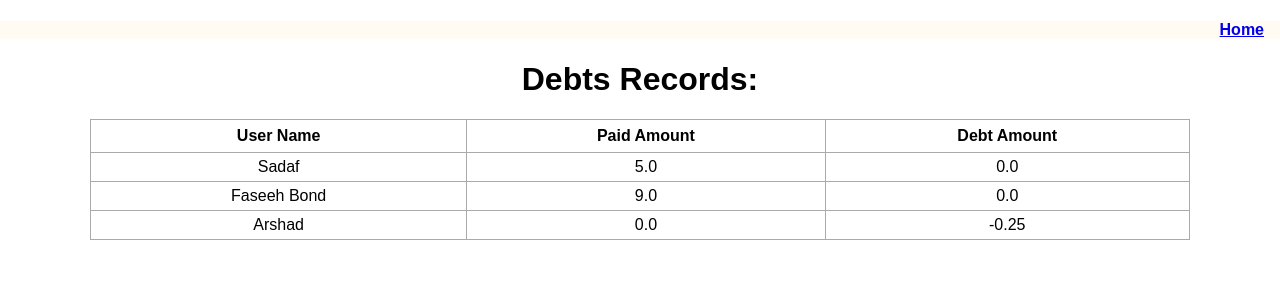
After one commit to Syed-Mohd-Hubab/Basic-Library-Management-System-, a Flask app: page /debts in a window 1280 px wide. The commit adds this page. Shown: the top 300 px of the page. Run offline with Flask 2, Linux system fonts and the light colour scheme; data comes from the database, SQL or seed files in the repository; both versions use the stored data as it was after the commit.

Commit message:
added transactions

```diff
--- a/app.py
+++ b/app.py
@@ -1,11 +1,13 @@
 from flask import Flask, render_template, request, redirect
 from flask_sqlalchemy import SQLAlchemy
 from datetime import datetime
-import jinja2
 
 app = Flask(__name__)
 app.config['SQLALCHEMY_DATABASE_URI'] = 'sqlite:///test.db'
-app.config['SQLALCHEMY_BINDS'] = {  'two':'sqlite:///users.db'  }
+app.config['SQLALCHEMY_BINDS'] = {
+                                    'two':'sqlite:///users.db',
+                                    'three':'sqlite:///transactions.db'
+                            }
 
 db = SQLAlchemy(app)
 
@@ -26,6 +28,13 @@ class usersDB(db.Model):
     book_assigned = db.Column(db.Integer, default=0)
     book_assigned_date = db.Column(db.DateTime, default=None)
 
+class transactionsDB(db.Model):
+    __bind_key__ = 'three'
+    transactionID = db.Column(db.Integer, primary_key = True)
+    userID = db.Column(db.Integer)
+    bookID = db.Column(db.Integer)
+    paid = db.Column(db.Float)
+    debt = db.Column(db.Float)
 
 @app.route('/', methods=['GET'])
 def index():
@@ -148,12 +157,41 @@ def returnbook(bookid):
         user = usersDB.query.get_or_404(user_id)
         user.book_assigned = 0
         user.book_assigned_date = None
+        payment = request.form['payment']
+        amount_due = request.form['amount_due']
+        bal = float(payment) - float(amount_due)
+        new_transaction = transactionsDB(userID=user_id, bookID=bookid, paid=payment, debt=bal)
         try:
+            db.session.add(new_transaction)
             db.session.commit()
             return redirect('/members')
         except Exception as e:
             return 'Couldnt return book from user:'+str(e)
 
+@app.route('/debts', methods=['GET'])
+def debts():
+    transactions = transactionsDB.query.all()
+    total_debts = {}
+    # try:
+    for t in transactions:
+        user_obj = {}
+        if t.userID in total_debts:
+            total_debts[t.userID]['debt'] += float(t.debt)
+            total_debts[t.userID]['paid'] += float(t.paid)
+        else:
+            user_obj['debt'] = float(t.debt)
+            user_obj['paid'] = float(t.paid)
+            total_debts[t.userID] = user_obj
+
+    for userid in total_debts.keys():
+        user = usersDB.query.get_or_404(userid)
+        total_debts[userid]['name'] = user.name
+    print('HERERE:')
+    print(total_debts)
+    # except Exception as e:
+    #     return 'err in debt:'+str(e)
+
+    return render_template('debts.html', total_debts=total_debts)
 
 if __name__ == "__main__":
     app.run(debug = True)
--- /dev/null
+++ b/templates/debts.html
@@ -0,0 +1,29 @@
+{% extends 'base.html' %}
+
+
+{% block head %}
+{% endblock %}
+
+{% block body %}
+<div class="bookscontent">
+    <h1 style="text-align:center;">Debts Records:</h1>
+    <table>
+        <tr>
+            <th>User Name</th>
+            <th>Paid Amount</th>
+            <th>Debt Amount</th>
+        </tr>
+        {% if total_debts|length > 0 %}
+        {% for id in total_debts.keys() %}
+            <tr>
+                <td>{{ total_debts[id]['name'] }}</td>
+                <td>{{ total_debts[id]['paid'] }}</td>
+                <td>{{ total_debts[id]['debt'] }}</td>
+            </tr>
+        {% endfor %}
+        {% endif %}
+    </table>
+</div>
+
+
+{% endblock %}
--- a/templates/index.html
+++ b/templates/index.html
@@ -18,6 +18,8 @@
         <a href="/members">Library Members</a>
         <br><br>
         <a href="/addmember">Add Members to the Library</a>
+        <br><br>
+        <a href="/debts">Check Members Debts</a>
     </div>
 
 {% endblock %}
```
Also changed, not shown: templates/users.html (+6 -4 lines), test.db (added), transactions.db (added), users.db (added), 1 other file.
